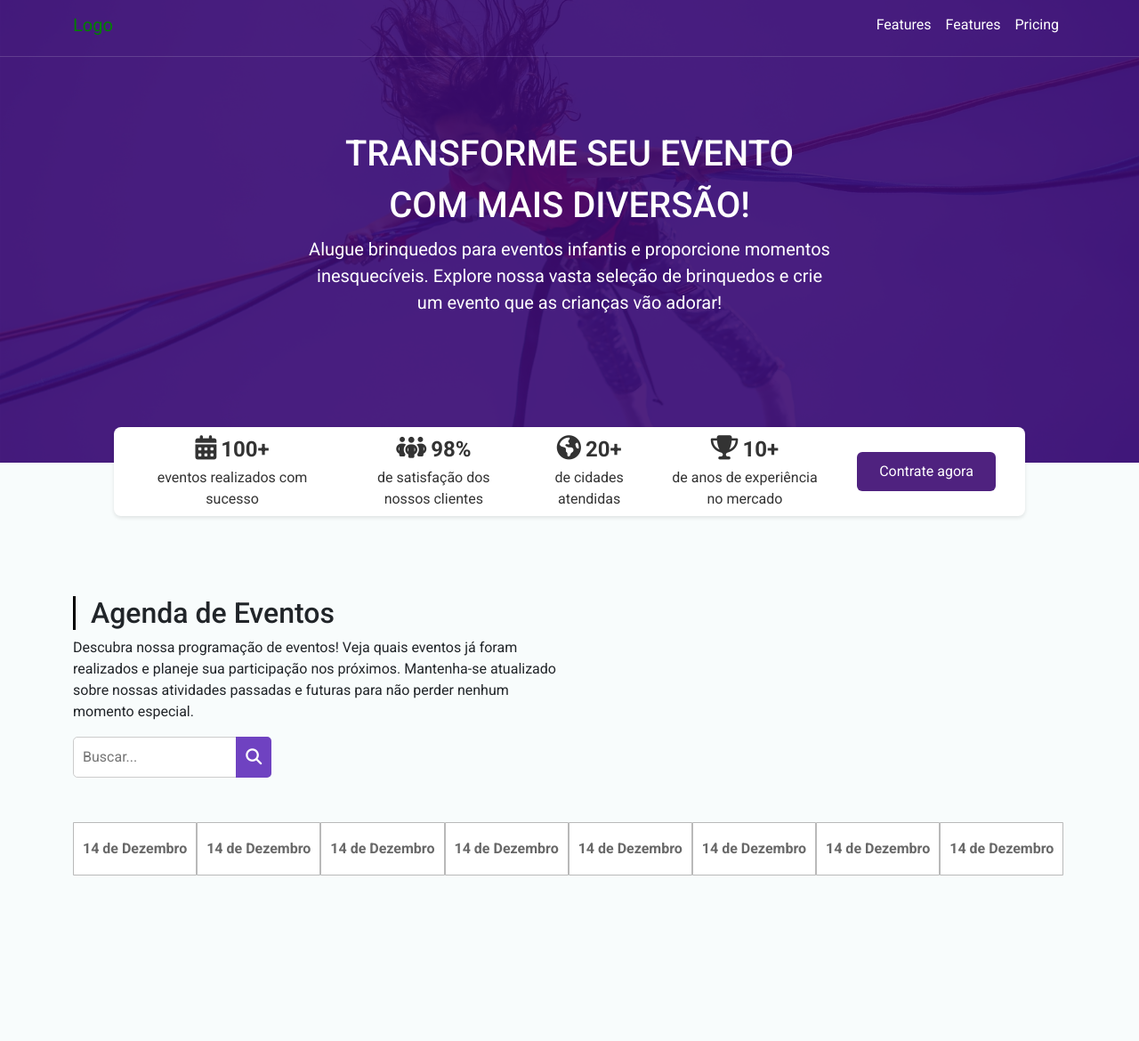
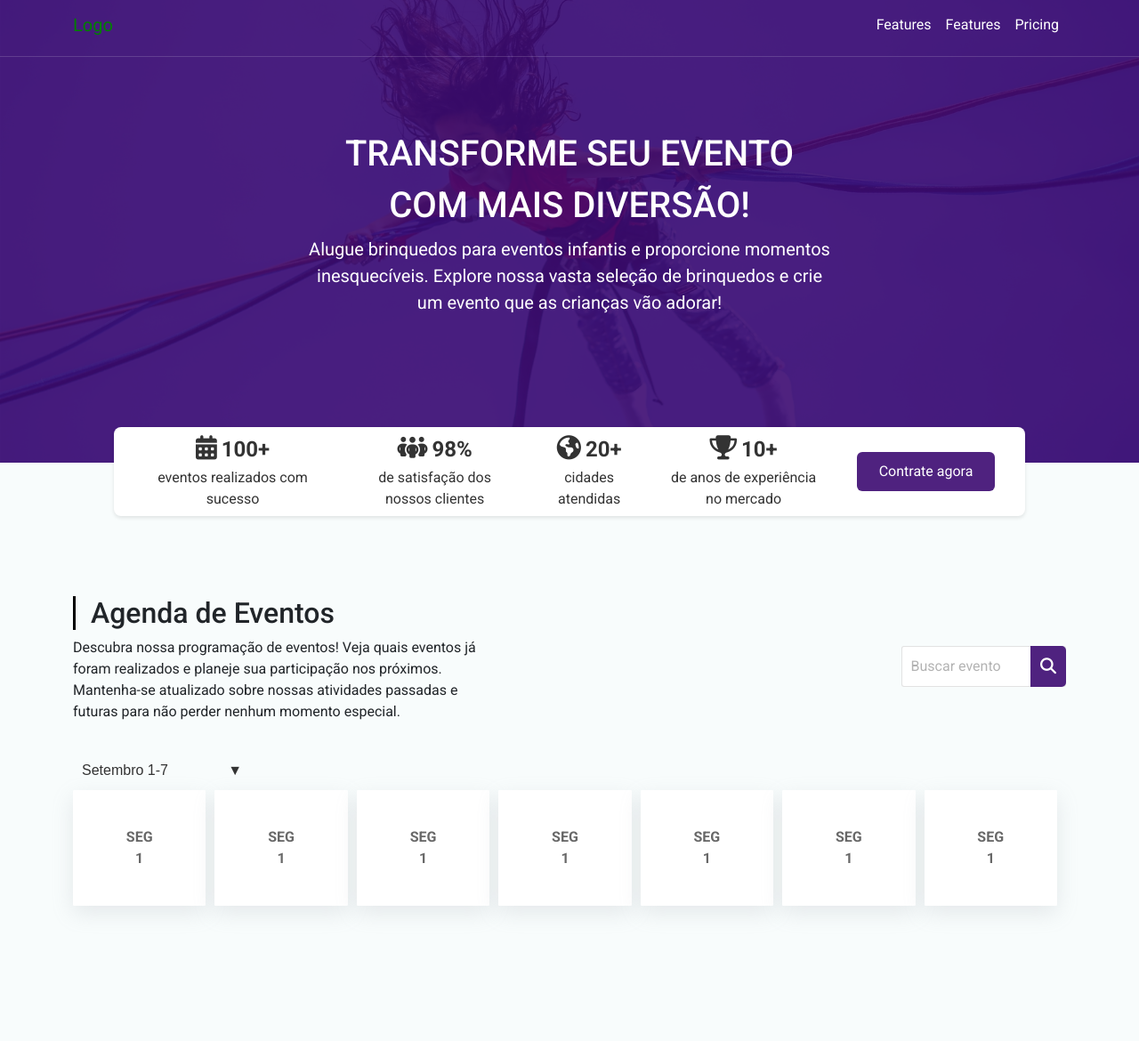
Before and after one commit to felipeov1/institucional-website, a PHP site: page / in a window 1280 px wide. Shown: the whole page at 89% size. Run offline with PHP 8.4, Linux system fonts and the light colour scheme; some libraries are stand-ins or nearby versions.

Commit message:
feat: add event date

```diff
--- a/assets/css/style.css
+++ b/assets/css/style.css
@@ -136,7 +136,7 @@ body {
 .btn-talk-stats {
     appearance: button;
     backface-visibility: hidden;
-    background-color:  rgba(60, 10, 114, 0.9);
+    background-color: rgba(60, 10, 114, 0.9);
     border-radius: 6px;
     border-width: 0;
     box-sizing: border-box;
@@ -158,6 +158,8 @@ body {
     filter: brightness(80%);
 }
 
+
+/* events section */
 .events-container {
     margin-top: 150px;
 }
@@ -179,46 +181,55 @@ body {
     background-color: black;
 }
 
-/* events section */
+.mainEvents {
+    display: flex;
+    align-items: center;
+}
+
 .rectangle-container {
     display: flex;
     margin-top: 50px;
+    margin: 0px;
 }
 
 .rectangle {
     display: flex;
+    flex-direction: column;
+    justify-content: center;
     align-items: center;
-    width: fit-content;
-    height: 60px;
+    width: 250px;
+    height: 130px;
+    margin-right: 10px;
     background-color: #ffffff;
     border-radius: 1px;
-    border: 1px solid rgba(0, 0, 0, 0.274);
+    border: 0px;
     padding: 0px 10px 0px 10px;
     transition: background-color 0.3s, border-color 0.3s;
     cursor: pointer;
+    box-shadow: rgba(149, 157, 165, 0.2) 0px 8px 24px;
     font-weight: 600;
     color: #686868;
 }
 
 .rectangle:focus,
 .rectangle.selected {
-    background-color: #6a0dad;
-    border-color: #6a0dad;
+    background-color: rgba(60, 10, 114, 0.9);
     outline: none;
     color: white;
 }
 
 .search-container {
     position: relative;
-    display: inline-block;
-    width: 20%;
+    display: inline-flex;
+    width: 30%;
+    height: fit-content;
 }
 
 .search-input {
     width: 100%;
     padding: 10px 40px 10px 10px;
-    border: 1px solid #ccc;
-    border-radius: 5px;
+    border: 1px solid #cccccc8f;
+    border-radius: 3px;
     font-size: 16px;
 }
 
@@ -229,7 +240,7 @@ body {
     height: 100%;
     width: 40px;
     border: none;
-    background-color: #6f42c1;
+    background-color: rgba(60, 10, 114, 0.9);
     color: white;
     border-radius: 0 5px 5px 0;
     cursor: pointer;
@@ -241,3 +252,51 @@ body {
 .search-button .fa-search {
     font-size: 18px;
 }
+
+.search-input::placeholder {
+    color: rgba(0, 0, 0, 0.3);
+}
+
+
+.custom-select-container {
+    position: relative;
+    width: 200px;
+    font-family: Arial, sans-serif;
+}
+
+.custom-select-container select {
+    width: 100%;
+    padding: 10px;
+    font-size: 16px;
+    color: #333;
+    border: none;
+    background-color: transparent;
+    appearance: none;
+    -webkit-appearance: none;
+    -moz-appearance: none;
+    outline: none;
+    cursor: pointer;
+}
+
+.custom-select-container::after {
+    content: '\25BC';
+    position: absolute;
+    top: 50%;
+    right: 10px;
+    transform: translateY(-50%);
+    font-size: 16px;
+    color: #333;
+    pointer-events: none;
+}
+
+.custom-select-container select:focus {
+    outline: none;
+}
+
+.event-image img {
+    max-width: 100%;
+    max-height: 500px;
+    width: auto;
+    height: auto;
+    object-fit: contain;
+}
--- /dev/null
+++ b/assets/js/home.js
@@ -0,0 +1,21 @@
+function showEvent(eventNumber) {
+    const eventContent = document.getElementById("eventContent");
+    const eventText = document.getElementById("eventText");
+    const eventImage = document.getElementById("eventImage");
+
+    if (eventNumber === 1) {
+        eventText.innerHTML = "<h3>Evento de 14 de Dezembro</h3><p>Detalhes sobre o evento do dia 14.</p>";
+        eventImage.innerHTML = "<img src='/assets/images/event-template.webp' alt='Evento 1' style='width:100%;'>";
+    } else if (eventNumber === 2) {
+        eventText.innerHTML = "<h3>Evento de 15 de Dezembro</h3><p>Detalhes sobre o evento do dia 15.</p>";
+        eventImage.innerHTML = "<img src='imagem2.jpg' alt='Evento 2' style='width:100%;'>";
+    } else if (eventNumber === 3) {
+        eventText.innerHTML = "<h3>Evento de 16 de Dezembro</h3><p>Detalhes sobre o evento do dia 16.</p>";
+        eventImage.innerHTML = "<img src='imagem3.jpg' alt='Evento 3' style='width:100%;'>";
+    } else if (eventNumber === 4) {
+        eventText.innerHTML = "<h3>Evento de 17 de Dezembro</h3><p>Detalhes sobre o evento do dia 17.</p>";
+        eventImage.innerHTML = "<img src='imagem4.jpg' alt='Evento 4' style='width:100%;'>";
+    }
+
+    eventContent.style.display = "block";
+}
--- a/index.html
+++ b/index.html
@@ -73,7 +73,7 @@
                     <i class="fa-solid fa-earth-americas" style="margin-right: 5px;"></i>
                     <div class="number-item">20+</div>
                 </div>
-                <div class="stat-item">de cidades <br>atendidas</div>
+                <div class="stat-item">cidades <br>atendidas</div>
             </div>
             <div class="stat-box">
                 <div class="number-stats">
@@ -91,32 +91,82 @@
 
     <!-- start events section -->
     <div class="container events-container" style="height: 500px;">
+        <div class="mainEvents">
             <div class="text-events-container">
                 <h2>Agenda de Eventos</h2>
-            <p class="w-50">Descubra nossa programação de eventos! Veja quais eventos já foram realizados e planeje sua
-                participação nos próximos. Mantenha-se atualizado sobre nossas atividades passadas e futuras para não
+                <p class="w-50">Descubra nossa programação de eventos! Veja quais eventos já foram realizados e
+                    planeje
+                    sua
+                    participação nos próximos. Mantenha-se atualizado sobre nossas atividades passadas e futuras
+                    para
+                    não
                     perder nenhum momento especial.</p>
             </div>
             <div class="search-container">
-            <input type="text" placeholder="Buscar..." class="search-input">
+                <input type="text" placeholder="Buscar evento" class="search-input">
                 <button class="search-button">
                     <i class="fa fa-search"></i>
                 </button>
             </div>
+        </div>
+        <div class="custom-select-container mt-3">
+            <select>
+                <option value="setembro1-7">Setembro 1-7</option>
+                <option value="setembro8-14">Setembro 8-14</option>
+                <option value="setembro15-21">Setembro 15-21</option>
+                <option value="setembro22-28">Setembro 22-28</option>
+                <option value="outubro1-7">Outubro 1-7</option>
+                <option value="outubro8-14">Outubro 8-14</option>
+                <option value="outubro15-21">Outubro 15-21</option>
+            </select>
+        </div>
         <div class="rectangle-container">
-            <div class="rectangle" tabindex="0">14 de Dezembro</div>
-            <div class="rectangle" tabindex="0">14 de Dezembro</div>
-            <div class="rectangle" tabindex="0">14 de Dezembro</div>
-            <div class="rectangle" tabindex="0">14 de Dezembro</div>
-            <div class="rectangle" tabindex="0">14 de Dezembro</div>
-            <div class="rectangle" tabindex="0">14 de Dezembro</div>
-            <div class="rectangle" tabindex="0">14 de Dezembro</div>
-            <div class="rectangle" tabindex="0">14 de Dezembro</div>
+            <div class="rectangle" tabindex="0" onclick="showEvent(1)">
+                <div class="day">SEG</div>
+                <div num="num-day">1</div>
+            </div>
+            <div class="rectangle" tabindex="0" onclick="showEvent(2)">
+                <div class="day">SEG</div>
+                <div num="num-day">1</div>
+            </div>
+            <div class="rectangle" tabindex="0" onclick="showEvent(3)">
+                <div class="day">SEG</div>
+                <div num="num-day">1</div>
+            </div>
+            <div class="rectangle" tabindex="0" onclick="showEvent(4)">
+                <div class="day">SEG</div>
+                <div num="num-day">1</div>
+            </div>
+            <div class="rectangle" tabindex="0" onclick="showEvent(4)">
+                <div class="day">SEG</div>
+                <div num="num-day">1</div>
+            </div>
+            <div class="rectangle" tabindex="0" onclick="showEvent(4)">
+                <div class="day">SEG</div>
+                <div num="num-day">1</div>
+            </div>
+            <div class="rectangle" tabindex="0" onclick="showEvent(4)">
+                <div class="day">SEG</div>
+                <div num="num-day">1</div>
+            </div>
+        </div>
+
+        <div class="event-content" id="eventContent" style="display: none; margin-top: 20px;">
+            <div class="event-text" id="eventText" style="width: 50%; float: left;"></div>
+            <div class="event-image col-3" id="eventImage" style="width: 50%; float: right;"></div>
         </div>
     </div>
     <!-- end events section -->
 
+
+
+    <script src="/assets/js/home.js"></script>
     <script src="bootstrap/js/bootstrap.min.js"></script>
+
+
+
+
+
 </body>
 
 </html>
```
Also changed, not shown: Screenshot 2024-09-05 193227.png (added), assets/images/event-template.webp (added). Lines whose indentation alone changed are shown as unchanged.
